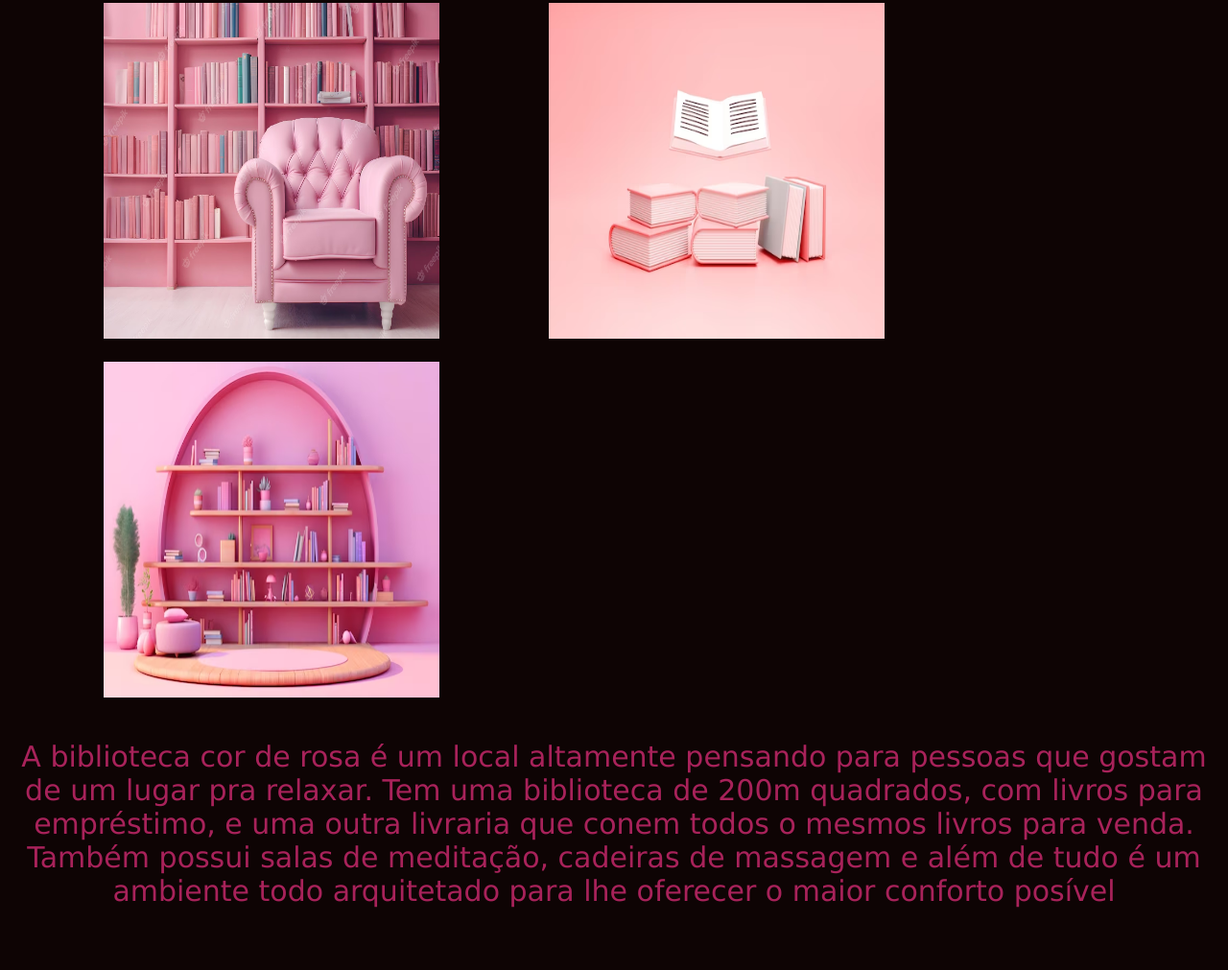
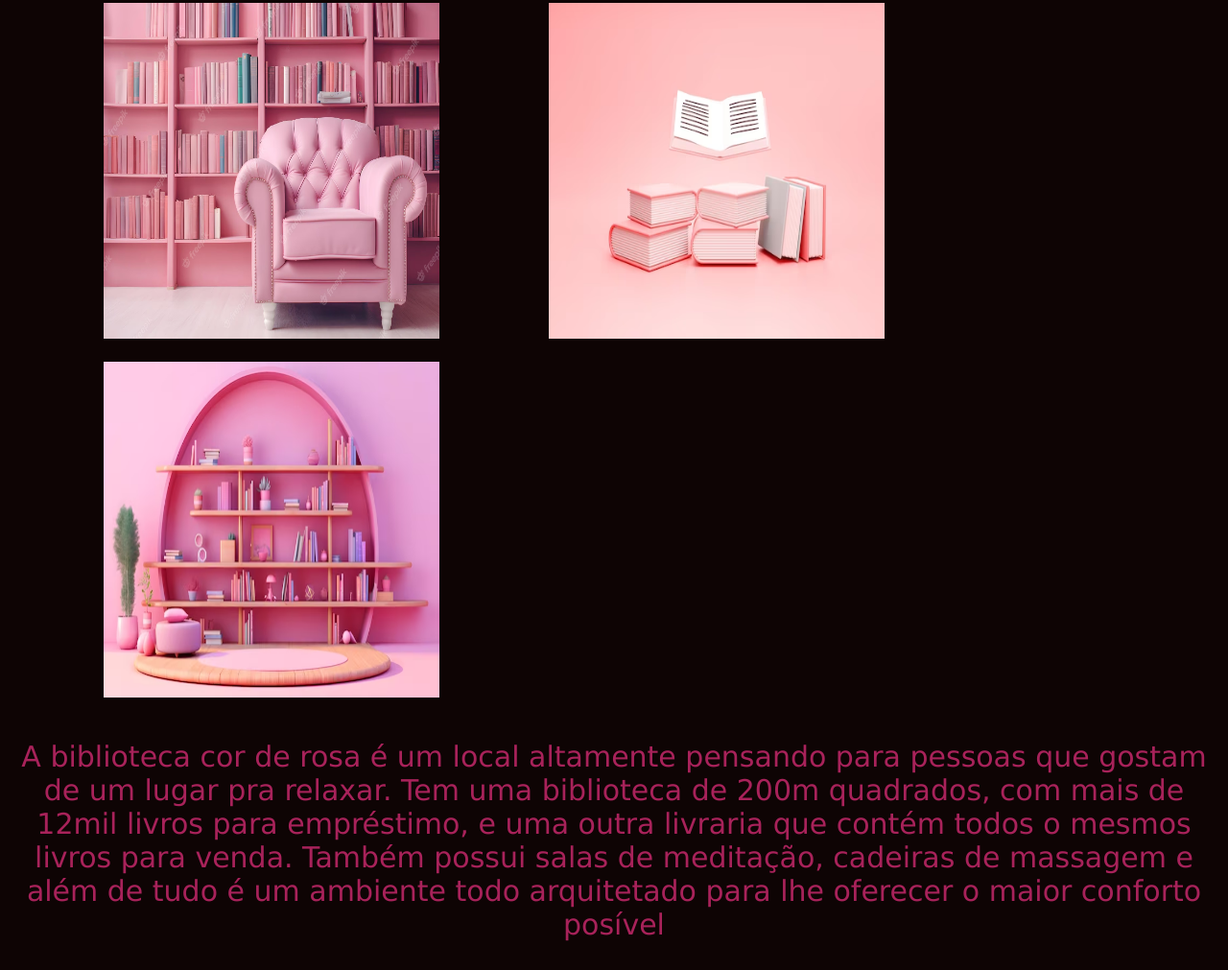
Before and after one commit to jujuuvl/terceirotrimestre, a plain HTML site: page index.html in a window 1280 px wide. Shown: the part 258-1269 px from the top of the page at 96% size. Before the commit the page ends 1234 px from the top, so only its background shows below. Drawn offline with Linux system fonts and the light colour scheme.

Commit message:
correcao

```diff
--- a/index.html
+++ b/index.html
@@ -22,7 +22,7 @@
 <img src="livrosrosa.avif" alt="">
 <img src="bibliotecacorderosa.avif" alt="">
 <p>A biblioteca cor de rosa é um local altamente pensando para pessoas que gostam de um lugar pra relaxar.
-    Tem uma biblioteca de 200m quadrados, com livros para empréstimo, e uma outra livraria que conem todos o mesmos livros para venda.
+    Tem uma biblioteca de 200m quadrados, com mais de 12mil livros para empréstimo, e uma outra livraria que contém todos o mesmos livros para venda.
 Também possui salas de meditação, cadeiras de massagem e além de tudo é um ambiente todo arquitetado para lhe oferecer o maior conforto posível</p>
 </body>
 </html>
```
